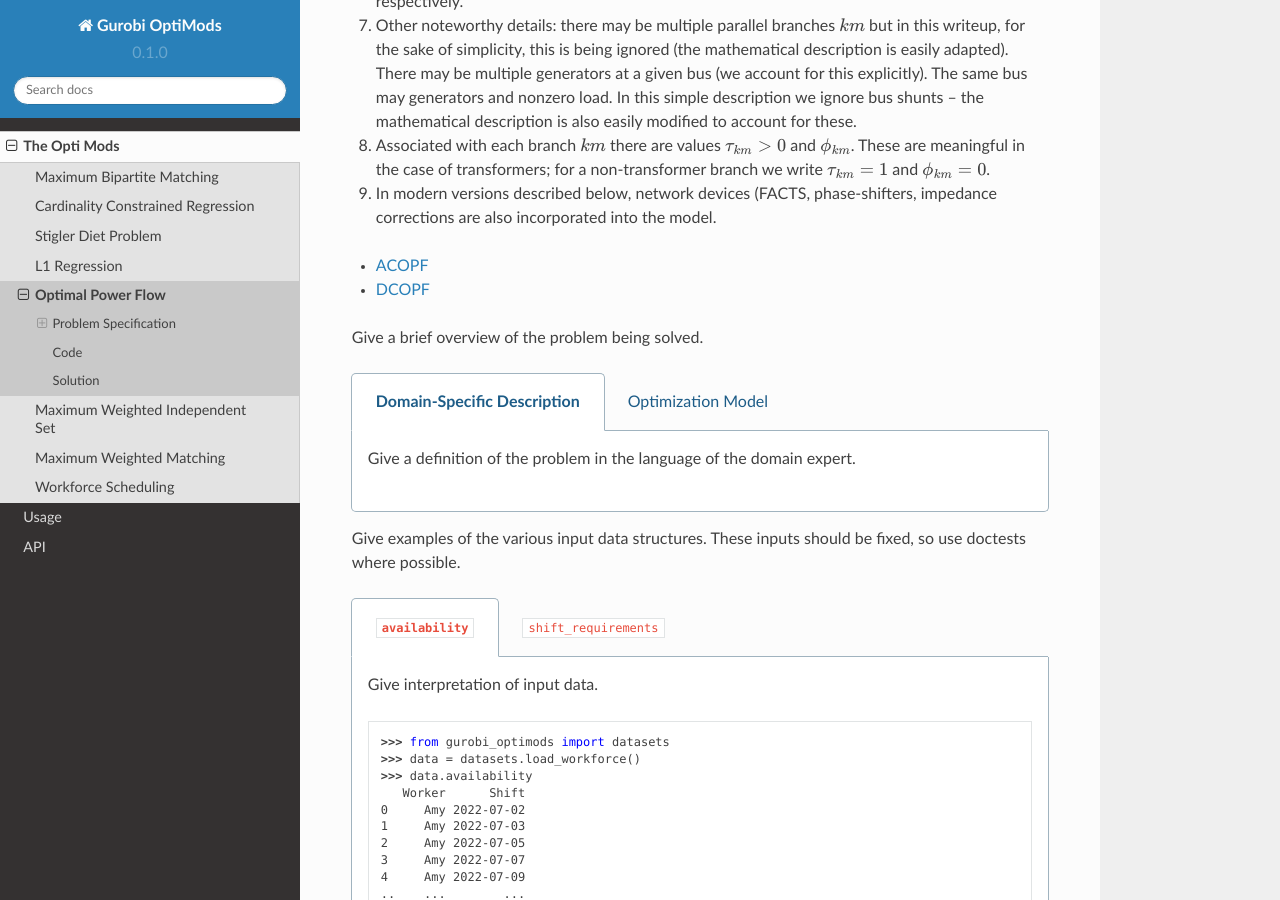
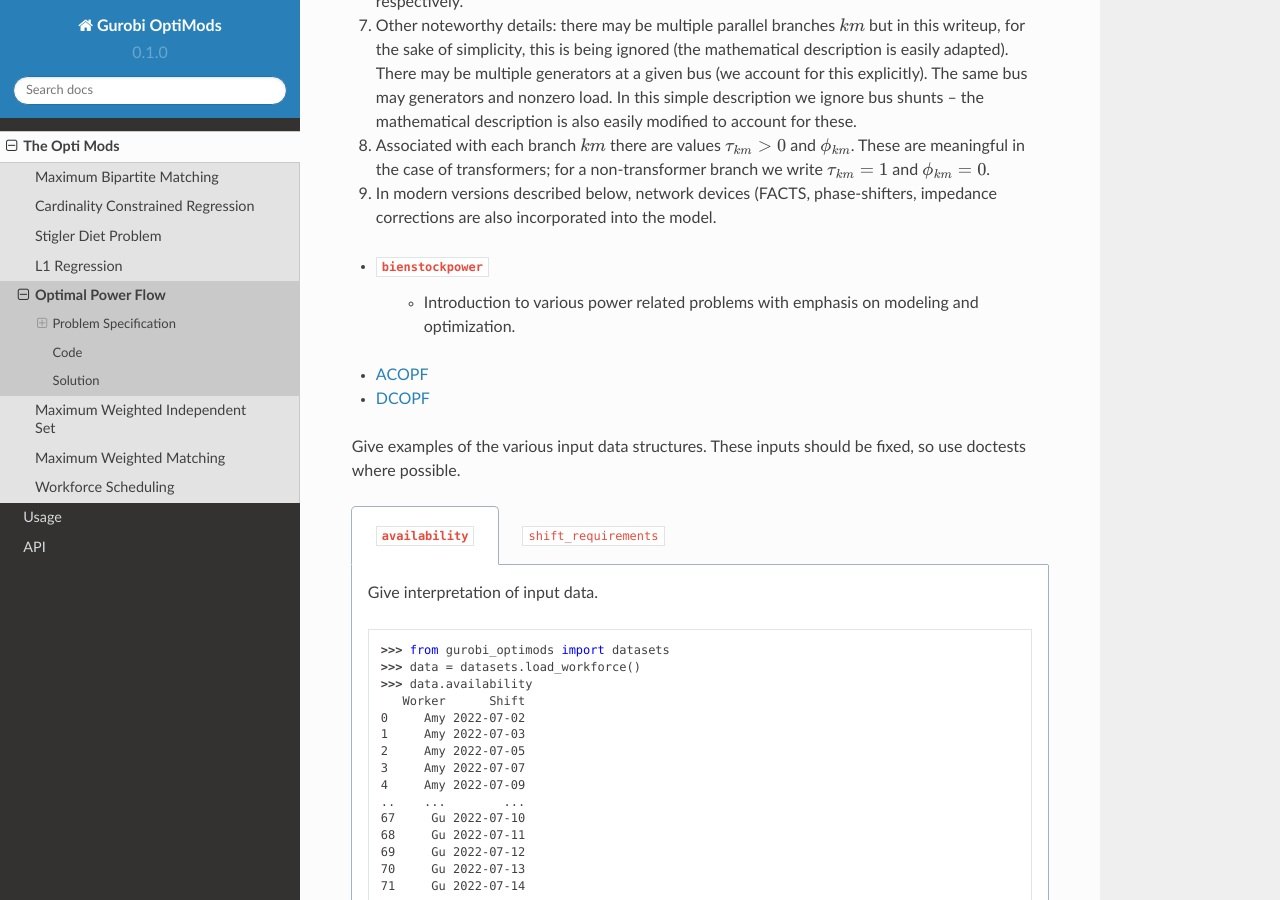
Before and after one commit to Gurobi/gurobi-optimods, a Sphinx documentation site: the page built from docs/source/mods/opf/index.rst, in a window 1280 px wide and 900 px high, scrolled down 774 px. Built offline with Sphinx 7.4.7 and the Read the Docs theme 2.0.0, drawn with Linux system fonts in a browser that asks for light colours; cross-references to code outside the pages are shown as plain code.

Commit message:
added some citations to index.rst

```diff
--- a/docs/source/mods/opf/index.rst
+++ b/docs/source/mods/opf/index.rst
@@ -37,25 +37,15 @@ an ordered pair :math:`km`, where :math:`k` is the "from" bus and :math:`m` is t
 
 9. In modern versions described below, network devices (FACTS, phase-shifters, impedance corrections are also incorporated into the model.
 
+
+- :footcite:t:`bienstockpower`
+      - Introduction to various power related problems with emphasis on modeling and optimization.
+
 .. toctree::
    :maxdepth: 1
 
    acopf
    dcopf
-
-
-
-Give a brief overview of the problem being solved.
-
-.. tabs::
-
-    .. tab:: Domain-Specific Description
-
-        Give a definition of the problem in the language of the domain expert.
-
-    .. tab:: Optimization Model
-
-        Give the mathematical programming formulation of the problem here.
 
 Give examples of the various input data structures. These inputs should be fixed,
 so use doctests where possible.
@@ -165,3 +155,5 @@ directly from a python shell. Another option is to include and display figures
     :options: +NORMALIZE_WHITESPACE
 
     >>>
+
+.. footbibliography::
```
